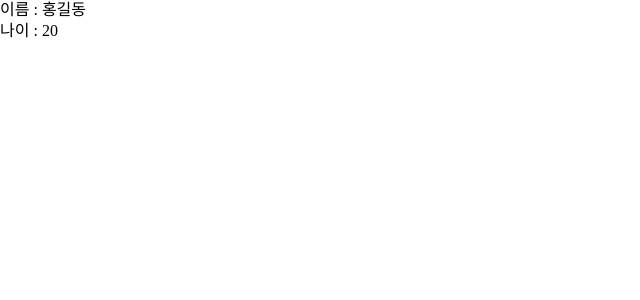
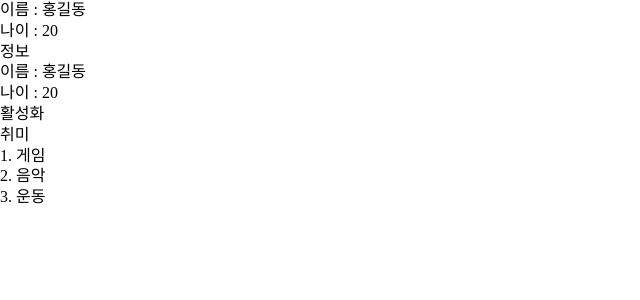
Before and after one commit to SangWon7242/react_tutorial_25, a Next.js app: page / in a window 1280 px wide. Shown: the top 300 px of the page, without its empty margins (0-640 px from the left). Built offline with nearby package versions, Linux system fonts and the light colour scheme; a web font is replaced by a local one.

Commit message:
props 넘겨주기

```diff
--- a/src/app/page.tsx
+++ b/src/app/page.tsx
@@ -1,6 +1,17 @@
+interface User {
+  name: string;
+  age: number;
+}
+
 interface IntroduceProps {
   name: string;
   age: number;
+}
+
+interface UserProps {
+  user: User;
+  isActive: boolean;
+  hobbyData: string[];
 }
 
 const Introduce = ({ name, age }: IntroduceProps) => {
@@ -12,10 +23,39 @@ const Introduce = ({ name, age }: IntroduceProps) => {
   );
 };
 
+const UserInfo = ({ user, isActive, hobbyData }: UserProps) => {
+  return (
+    <>
+      <h2>정보</h2>
+      <div>
+        <p>이름 : {user.name}</p>
+        <p>나이 : {user.age}</p>
+        <p>{isActive ? "활성화" : "비활성화"}</p>
+      </div>
+      <h2>취미</h2>
+      <ul>
+        {hobbyData.map((hobby, index) => (
+          <li key={index}>
+            {index + 1}. {hobby}
+          </li>
+        ))}
+      </ul>
+    </>
+  );
+};
+
 export default function Home() {
+  const userData: User = {
+    name: "홍길동",
+    age: 20,
+  };
+
+  const hobbyData: string[] = ["게임", "음악", "운동"];
+
   return (
     <div>
       <Introduce name="홍길동" age={20} />
+      <UserInfo user={userData} isActive={true} hobbyData={hobbyData} />
     </div>
   );
 }
```
